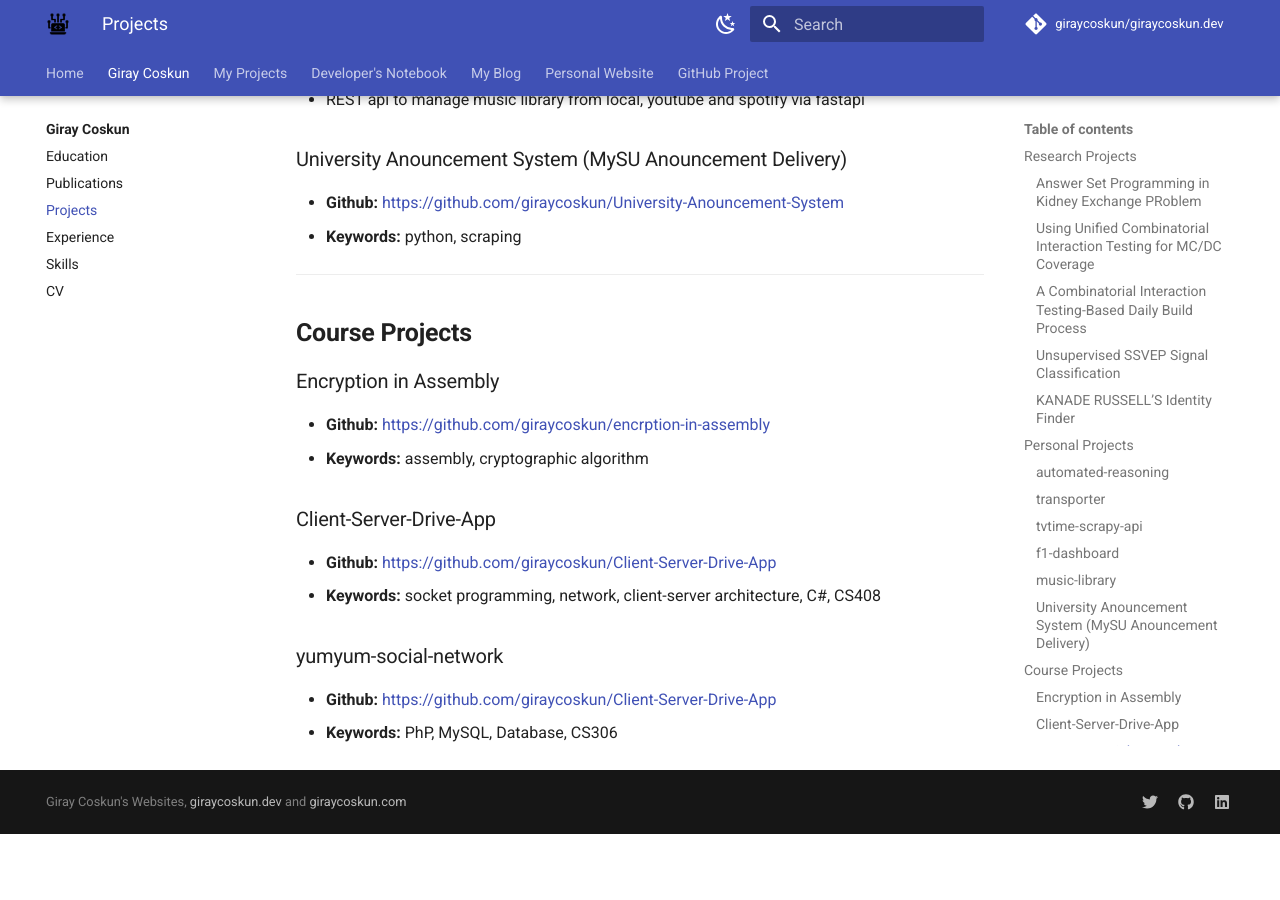
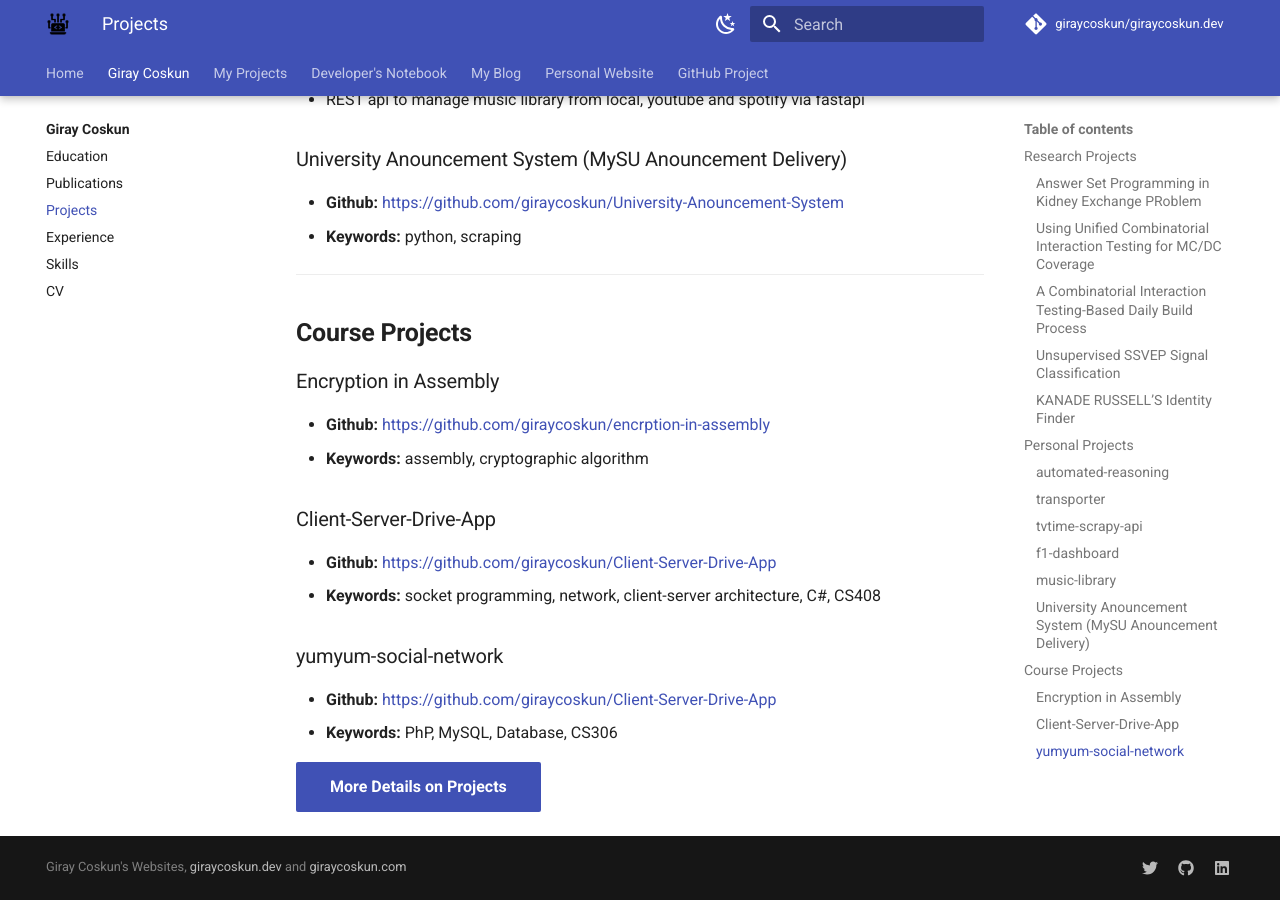
Before and after one commit to giraycoskun/giraycoskun.dev, an MkDocs documentation site: the page built from docs/home/projects.md, in a window 1280 px wide and 900 px high, scrolled down 1626 px. Built offline with MkDocs 1.6.1 and Material for MkDocs 9.7.7, drawn with Linux system fonts in a browser that asks for light colours; comment, search, counter and statistics services are not loaded; before the commit the page ends 2460 px from its top, so only the background shows below that.

Commit message:
Update projects.md add button to project details

```diff
--- a/docs/home/projects.md
+++ b/docs/home/projects.md
@@ -67,3 +67,5 @@
 ### yumyum-social-network
 - **Github:** <https://github.com/giraycoskun/Client-Server-Drive-App>
 - **Keywords:** PhP, MySQL, Database, CS306
+
+[More Details on Projects](projects/index.md){ .md-button .md-button--primary }
```
